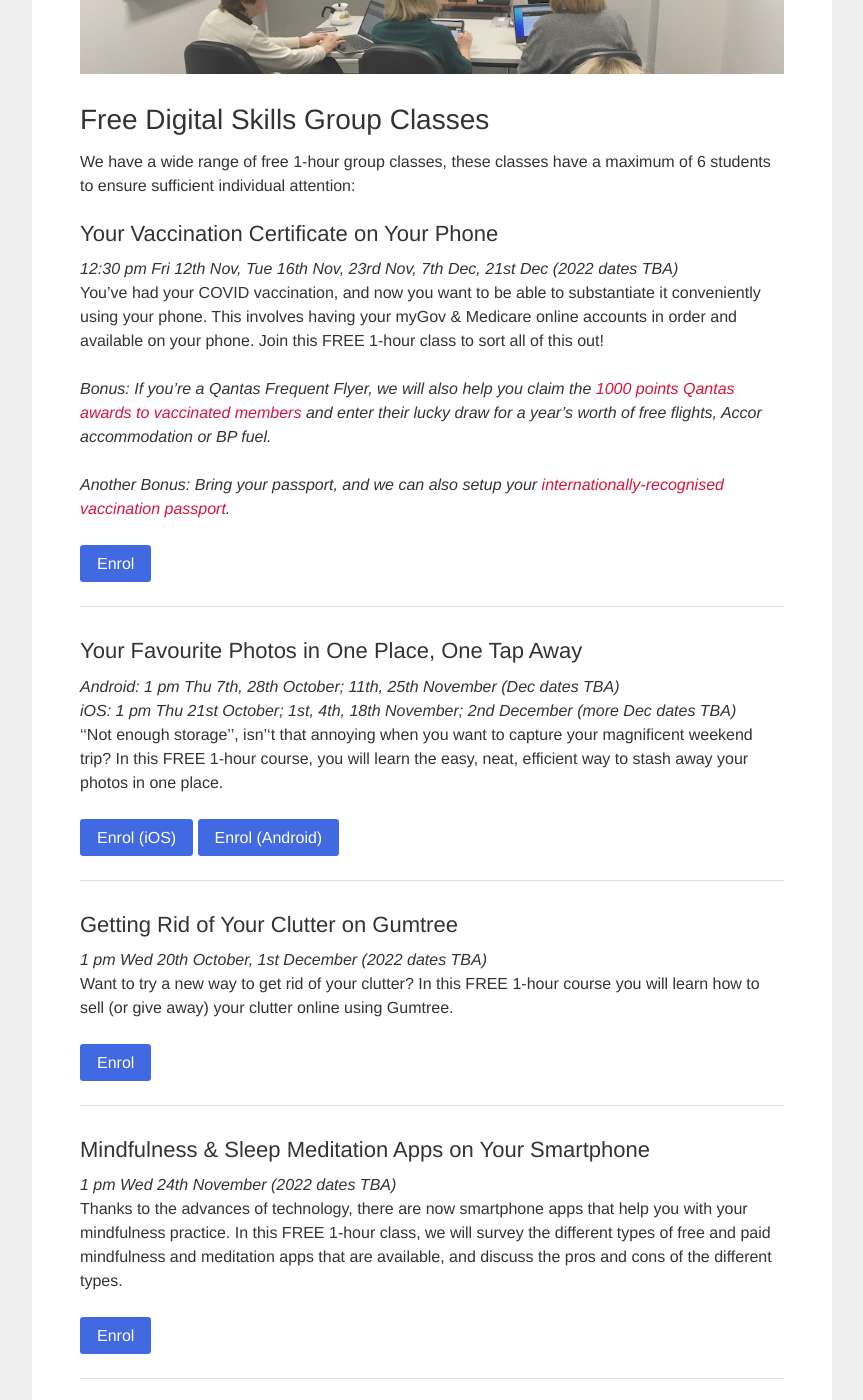
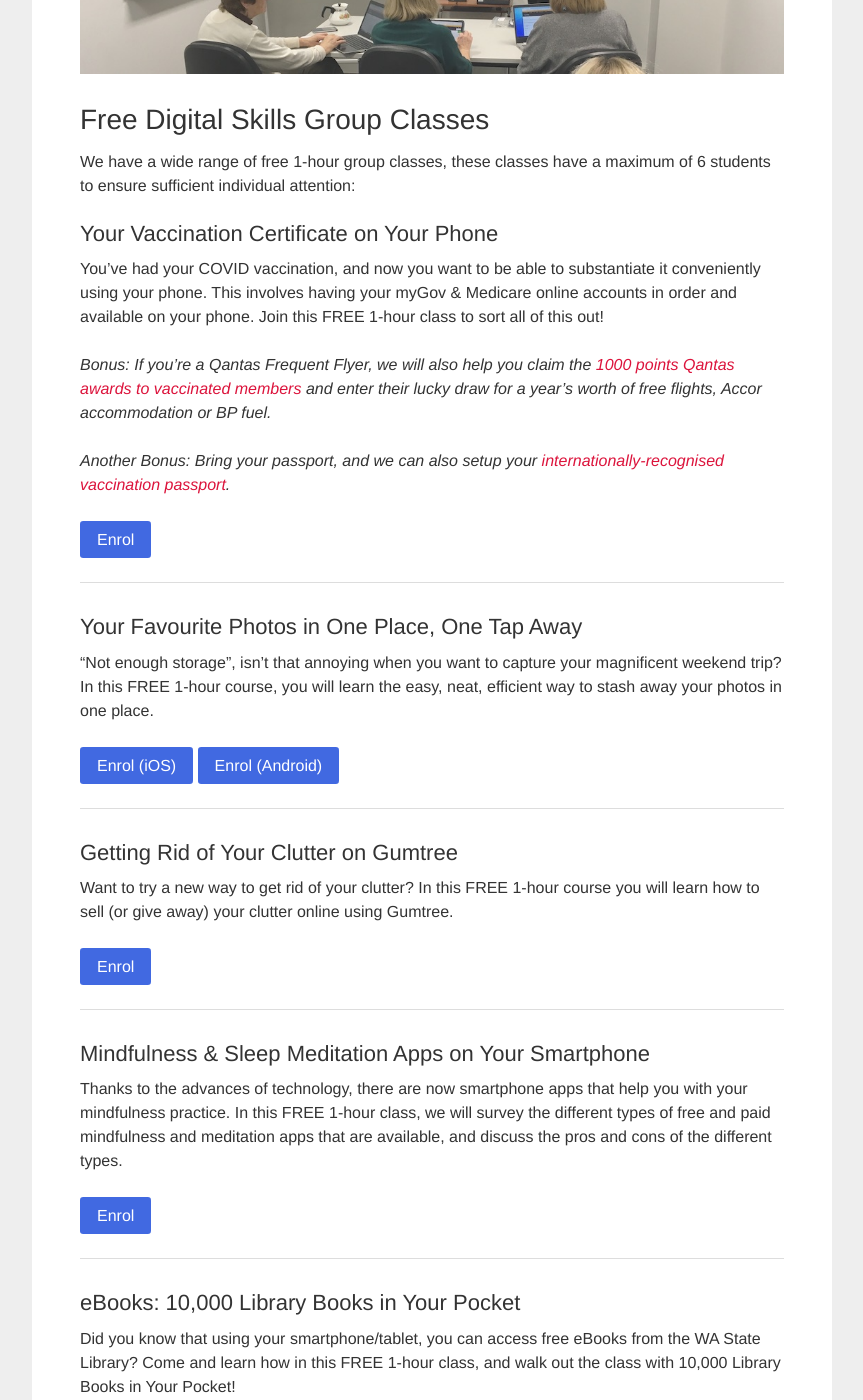
Before and after one commit to auxellbs/splconline.github.io, a Jekyll site: the page built from index.md, in a window 1280 px wide and 1400 px high, scrolled down 920 px. Shown: the whole window, without its empty margins (208-1071 px from the left). Built offline with Jekyll 4.4.1, drawn with Linux system fonts in a browser that asks for light colours; some of the changed text lies outside the part shown.

Commit message:
Update index.md

```diff
--- a/index.md
+++ b/index.md
@@ -22,7 +22,6 @@ Got your knickers in a knot over a problem with your smartphone, tablet or lapto
 We have a wide range of free 1-hour group classes, these classes have a maximum of 6 students to ensure sufficient individual attention:
 
 ### Your Vaccination Certificate on Your Phone
-*12:30 pm Fri 12th Nov, Tue 16th Nov, 23rd Nov, 7th Dec, 21st Dec (2022 dates TBA)*
 You've had your COVID vaccination, and now you want to be able to substantiate it conveniently using your phone. This involves having your myGov & Medicare online accounts in order and available on your phone. Join this FREE 1-hour class to sort all of this out!
 
 *Bonus: If you're a Qantas Frequent Flyer, we will also help you claim the [1000 points Qantas awards to vaccinated members](https://www.qantas.com/au/en/frequent-flyer/member-offers/been-vaccinated-be-rewarded.html){:target="_blank"} and enter their lucky draw for a year's worth of free flights, Accor accommodation or BP fuel.*
@@ -34,16 +33,13 @@ You've had your COVID vaccination, and now you want to be able to substantiate i
 ---
 
 ### Your Favourite Photos in One Place, One Tap Away
-*Android: 1 pm Thu 7th, 28th October; 11th, 25th November (Dec dates TBA)*
-*iOS: 1 pm Thu 21st October; 1st, 4th, 18th November; 2nd December (more Dec dates TBA)*
-''Not enough storage'', isn''t that annoying when you want to capture your magnificent weekend trip? In this FREE 1-hour course, you will learn the easy, neat, efficient way to stash away your photos in one place.
+"Not enough storage", isn't that annoying when you want to capture your magnificent weekend trip? In this FREE 1-hour course, you will learn the easy, neat, efficient way to stash away your photos in one place.
 
 [Enrol (iOS)](https://docs.google.com/forms/d/e/1FAIpQLSesynXBTyD7JqahQ8ecv9Xnlw4cMoRA9_G5lAJa9FaMqgg1HQ/viewform?usp=sf_link){:target="_blank"}{:.btn} [Enrol (Android)](https://docs.google.com/forms/d/e/1FAIpQLScoVrlyw_8JA2RMlicWWnr2R-AlUVmGrG5w4_Flzv5Q4iIyag/viewform?usp=sf_link){:target="_blank"}{:.btn}
 
 ---
 
 ### Getting Rid of Your Clutter on Gumtree
-*1 pm Wed 20th October, 1st December (2022 dates TBA)*
 Want to try a new way to get rid of your clutter? In this FREE 1-hour course you will learn how to sell (or give away) your clutter online using Gumtree.
 
 [Enrol](https://docs.google.com/forms/d/e/1FAIpQLSdyHjk8QBYIBm1QFgm4XSpf65_OK3405PxJqzzzOzbxTPqOCg/viewform?usp=sf_link){:target="_blank"}{:.btn}
@@ -51,7 +47,6 @@ Want to try a new way to get rid of your clutter? In this FREE 1-hour course you
 ---
 
 ### Mindfulness & Sleep Meditation Apps on Your Smartphone
-*1 pm Wed 24th November (2022 dates TBA)*
 Thanks to the advances of technology, there are now smartphone apps that help you with your mindfulness practice. In this FREE 1-hour class, we will survey the different types of free and paid mindfulness and meditation apps that are available, and discuss the pros and cons of the different types.
 
 [Enrol](https://docs.google.com/forms/d/e/1FAIpQLSefAmOFvI0nJ5ihJ_CqhZK8L-0aRPkAv-VZcViMdQjFHHLL-Q/viewform?usp=sf_link){:target="_blank"}{:.btn}
@@ -59,7 +54,6 @@ Thanks to the advances of technology, there are now smartphone apps that help yo
 ---
 
 ### eBooks: 10,000 Library Books in Your Pocket
-*1 pm Wed 27th October, 10th November (2022 dates TBA)*
 Did you know that using your smartphone/tablet, you can access free eBooks from the WA State Library? Come and learn how in this FREE 1-hour class, and walk out the class with 10,000 Library Books in Your Pocket!
 
 [Enrol](https://docs.google.com/forms/d/e/1FAIpQLSfRKA_0ElcFoU61C2OPpSJusj9fwhUGEndnyfNAM2Et8w-4bQ/viewform?usp=sf_link){:target="_blank"}{:.btn}
@@ -67,7 +61,6 @@ Did you know that using your smartphone/tablet, you can access free eBooks from
 ---
 
 ### Storing & Organising Your Documents on 'The Cloud'
-*1 pm Wed 3rd November, 15th December (2022 dates TBA)*
 You might have heard of friends and organisations organsing photos, bills, tax documents etc. on 'The Cloud'. In this FREE 1-hour class, you will learn how to use The Cloud to safely store and organise your documents digitally, and have them instantly accessible across your devices.
 
 [Enrol](https://docs.google.com/forms/d/e/1FAIpQLSeXbnOrW7EySrPLQTJG4h6HvVXRngaP_imj1RzqzAvdgcSbBA/viewform?usp=sf_link){:target="_blank"}{:.btn}
```
